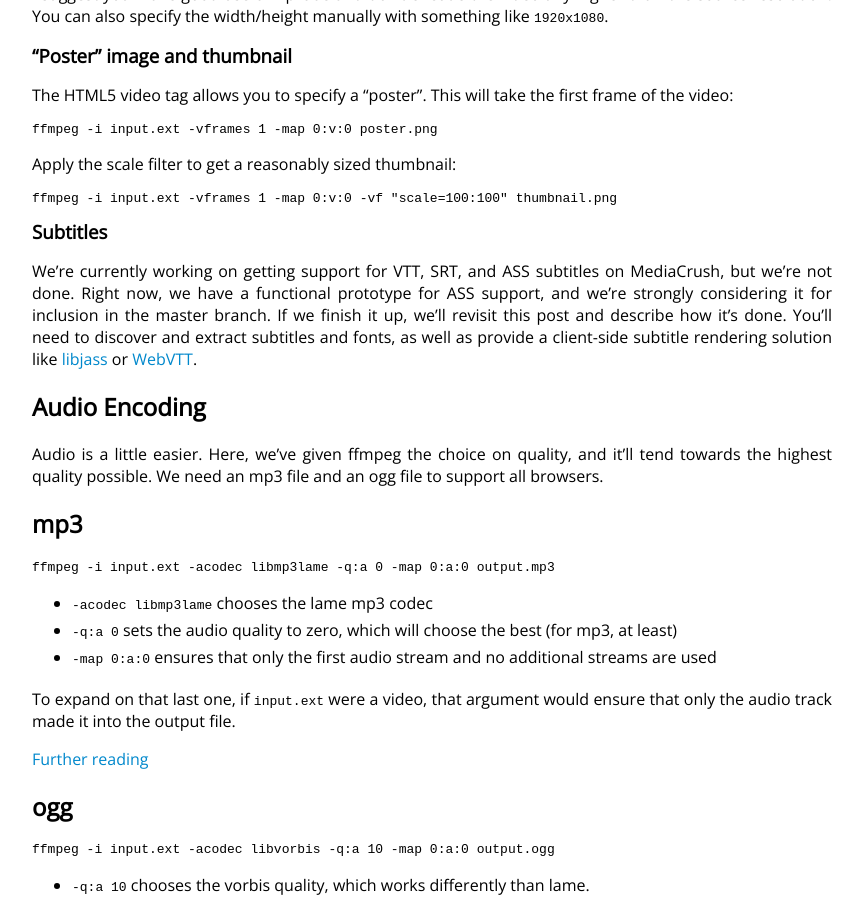
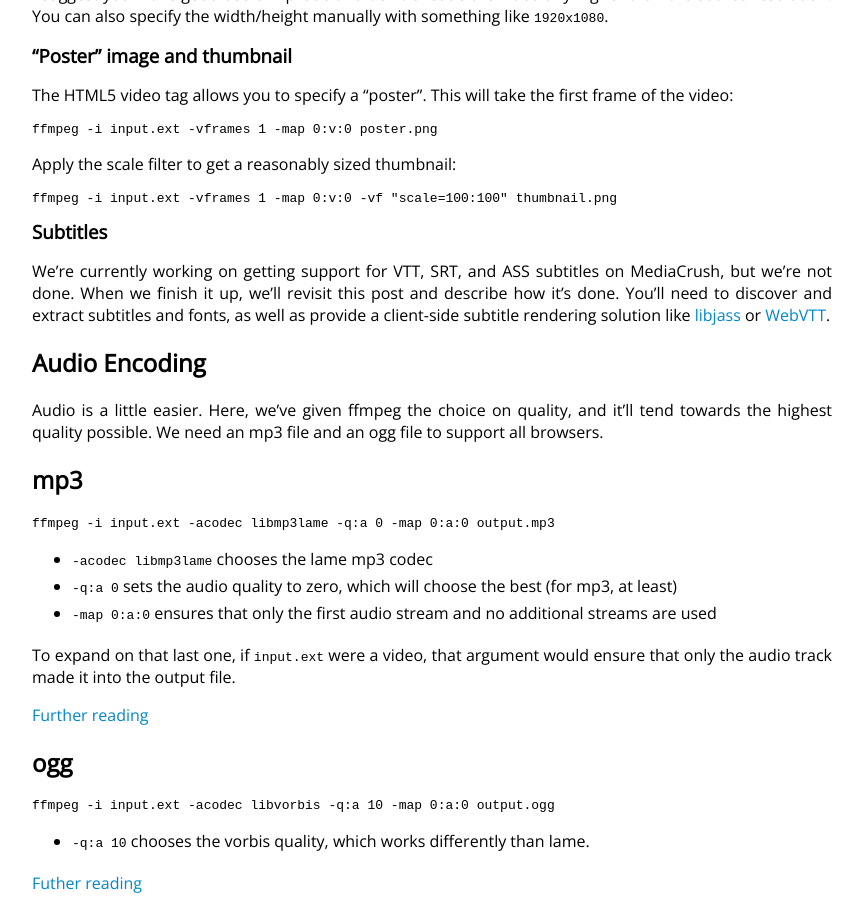
Before and after one commit to MediaCrush/mediacrush.github.io, a Jekyll site: the page built from _posts/2013-12-23-The-right-way-to-encode-HTML5-video.md, in a window 1280 px wide and 900 px high, scrolled down 3346 px. Shown: the whole window, without its empty margins (208-1071 px from the left). Built offline with Jekyll 4.4.1, drawn with Linux system fonts in a browser that asks for light colours; Markdown is read by kramdown in place of the engine named in the settings; comment, search, counter and statistics services are not loaded.

Commit message:
Update mention about subtitles

```diff
--- a/_posts/2013-12-23-The-right-way-to-encode-HTML5-video.md
+++ b/_posts/2013-12-23-The-right-way-to-encode-HTML5-video.md
@@ -173,8 +173,7 @@ Apply the scale filter to get a reasonably sized thumbnail:
 ### Subtitles
 
 We're currently working on getting support for VTT, SRT, and ASS subtitles on MediaCrush, but we're not
-done. Right now, we have a functional prototype for ASS support, and we're strongly considering it for
-inclusion in the master branch. If we finish it up, we'll revisit this post and describe how it's done.
+done. When we finish it up, we'll revisit this post and describe how it's done.
 You'll need to discover and extract subtitles and fonts, as well as provide a client-side subtitle
 rendering solution like [libjass](https://github.com/Arnavion/libjass) or [WebVTT](https://wiki.mozilla.org/WebVTT).
 
```
